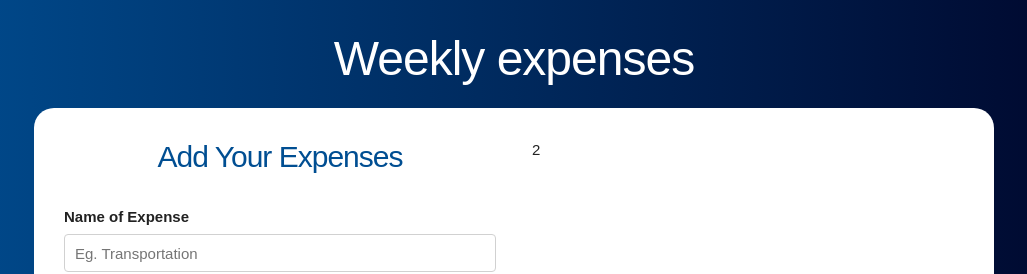
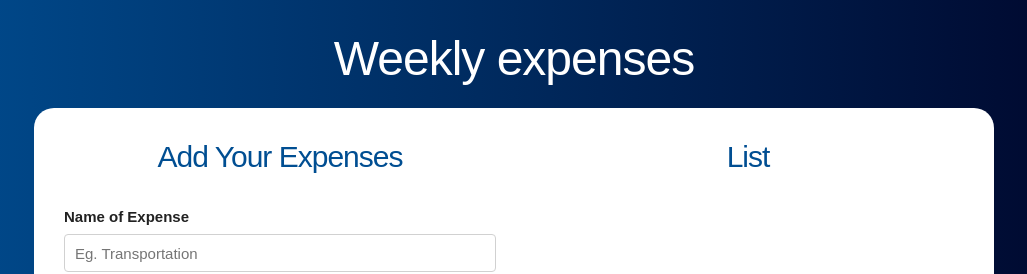
Before and after one commit to diegodjty/budget-app, a React (Create React App) app: page / in a window 1280 px wide. Both pictures are taken after typing "5" into the empty fields and a click on the input "Define your budget". Shown: the top 274 px of the page, without its empty margins (126-1153 px from the left). Built offline with nearby package versions, Linux system fonts and the light colour scheme; the HTML template or start-up script is replaced by a standard one.

Commit message:
add list and expenses components

```diff
--- a/src/App.js
+++ b/src/App.js
@@ -1,6 +1,7 @@
 import React,{useState} from 'react';
 import Question from './components/Question';
 import Form from './components/Form';
+import List from './components/List';
 
 
 function App() {
@@ -38,7 +39,9 @@ function App() {
                 />
               </div>
               <div className="one-half column">
-                2
+                <List
+                  expenses={expenses}
+                />
               </div>
 
            </div>
--- /dev/null
+++ b/src/components/Expenses.js
@@ -0,0 +1,14 @@
+import React from 'react'
+
+const Expenses = ({expenses}) => {
+    return (
+        <li className='gastos'>
+            <p>
+                {expenses.name}
+                <span className='gasto'>{expenses.quantity}</span>
+            </p>
+        </li>
+    )
+}
+
+export default Expenses
--- /dev/null
+++ b/src/components/List.js
@@ -0,0 +1,18 @@
+import React from 'react'
+import Expenses from './Expenses';
+
+const List = ({expenses}) => {
+    return (
+        <div className="gastos-realizados">
+            <h2>List</h2>
+            {expenses.map( expense => (
+                <Expenses
+                    key={expense.id}
+                    expenses={expense}
+                />
+            ))}
+        </div>
+    )
+}
+
+export default List
```
Also changed, not shown: 1 other file (tests, documents, lock files or other folders).
